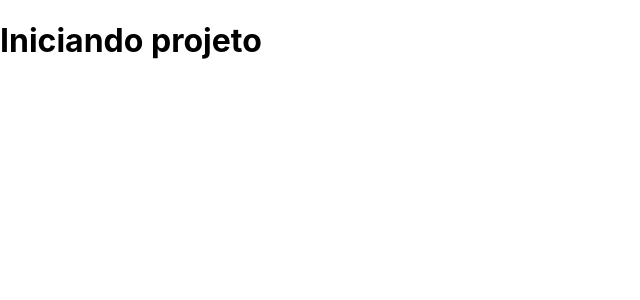
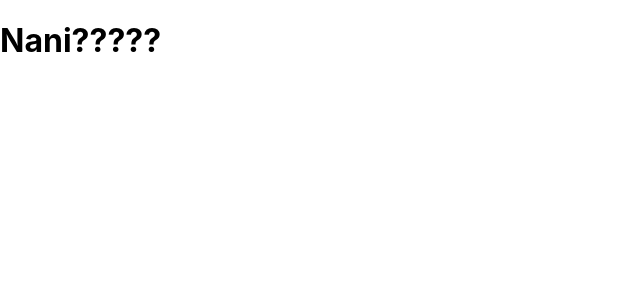
Before and after one commit to EsGui/cadastro-de-usuarios-front-end, a React (Create React App) app: page / in a window 1280 px wide. Shown: the top 300 px of the page, without its empty margins (0-640 px from the left). Built offline with nearby package versions, Linux system fonts and the light colour scheme.

Commit message:
fix: testando novamente >:(

```diff
--- a/src/Pages/RegisterUserPage.js
+++ b/src/Pages/RegisterUserPage.js
@@ -3,7 +3,8 @@ import RegisterUserComponent from '../Components/RegisterUser/RegisterUserCompon
 function RegisterUserPage() {
     return (
         <div>
-            <RegisterUserComponent />
+            {/* <RegisterUserComponent /> */}
+            <h1>Nani?????</h1>
         </div>
     )
 }
```
